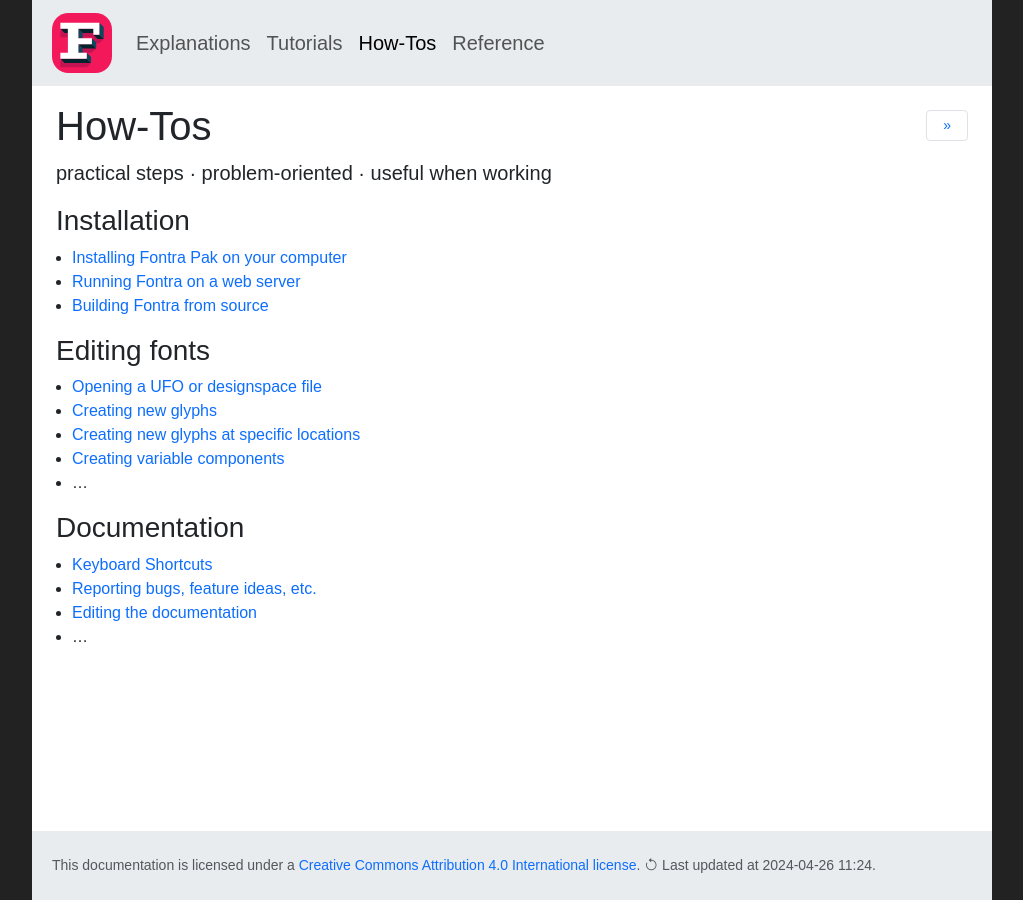
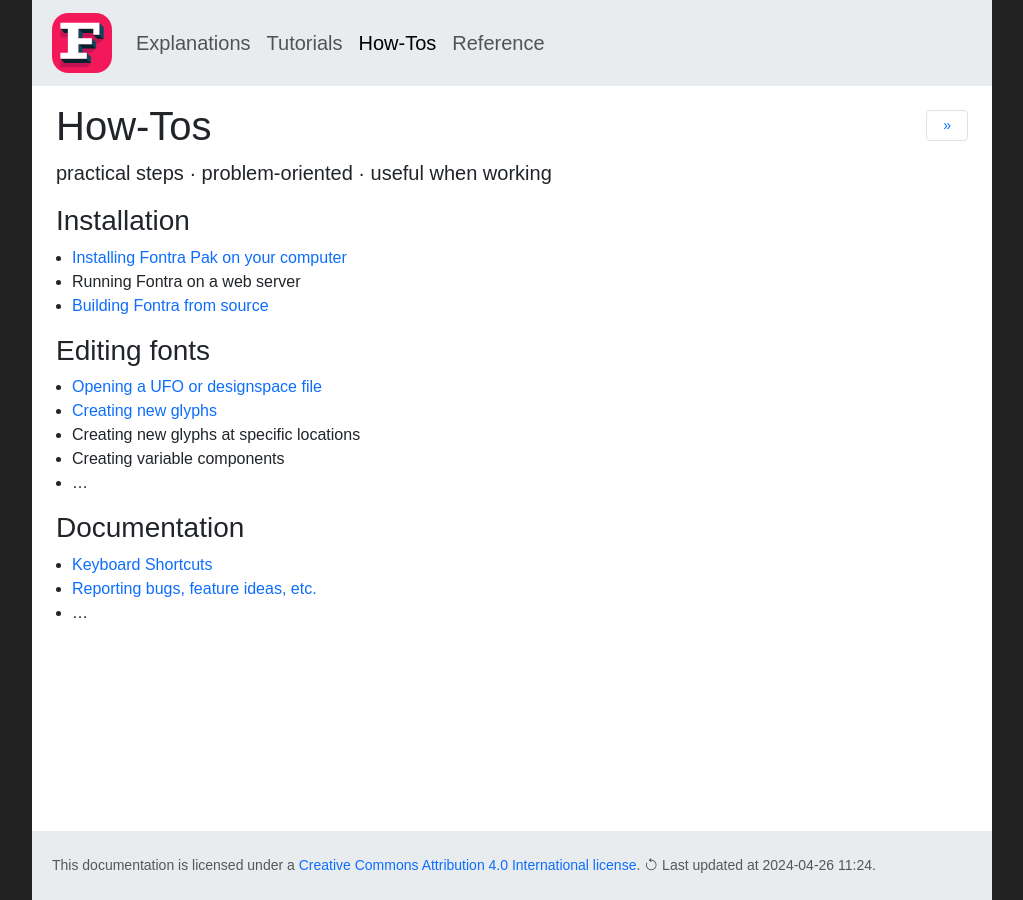
Before and after one commit to googlefonts/fontra-docs, a Jekyll site: the page built from _how-tos/how-tos.md, in a window 1280 px wide. Shown: the whole page, without its empty margins (128-1151 px from the left). Built offline with Jekyll 4.4.1, drawn with Linux system fonts in a browser that asks for light colours; nearby versions of some CDN libraries; some web fonts are replaced.

Commit message:
fix fake links (keep as TODOs)

```diff
--- a/_how-tos/how-tos.md
+++ b/_how-tos/how-tos.md
@@ -12,20 +12,19 @@
 ### Installation
 
 - [Installing Fontra Pak on your computer](installing-fontra-pak)
-- [Running Fontra on a web server](#)
+- Running Fontra on a web server
 - [Building Fontra from source](building-fontra-from-source)
 
 ### Editing fonts
 
 - [Opening a UFO or designspace file](opening-ufo-designspace)
 - [Creating new glyphs](create-new-glyph)
-- [Creating new glyphs at specific locations](#)
-- [Creating variable components](#)
+- Creating new glyphs at specific locations
+- Creating variable components
 - ...
 
 ### Documentation
 
 - [Keyboard Shortcuts](keyboard-shortcuts)
 - [Reporting bugs, feature ideas, etc.](reporting)
-- [Editing the documentation](#)
 - ...
```
